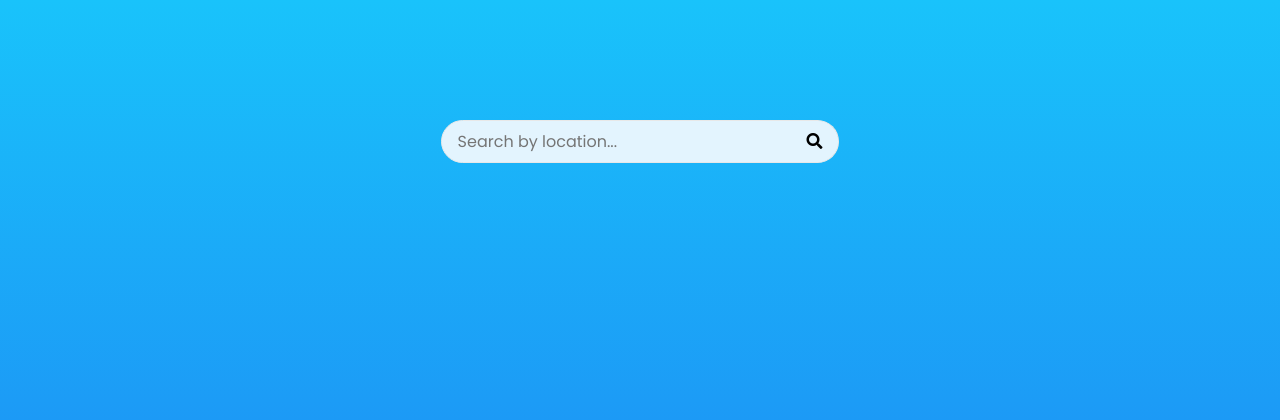
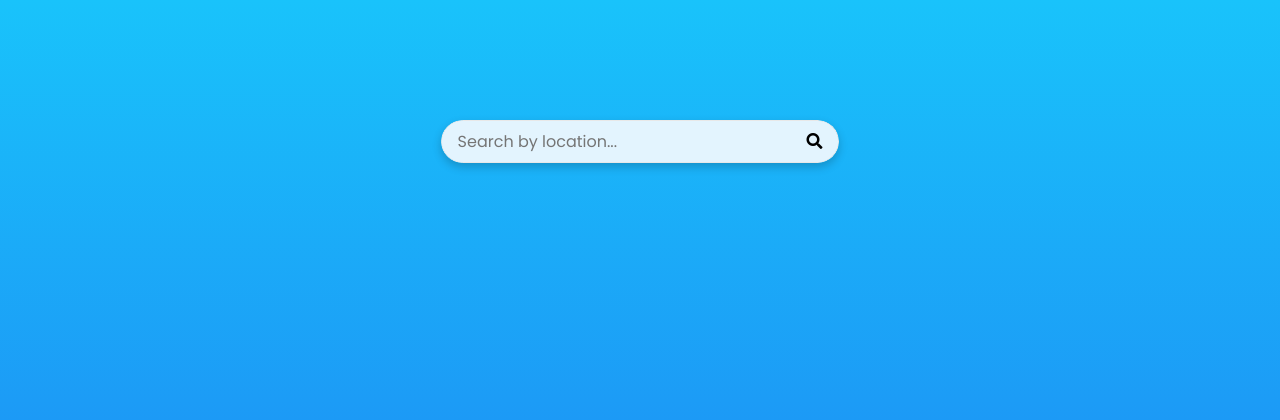
Before and after one commit to georit/sharpe-forecasts, a PHP site: page /home.html in a window 1280 px wide. Shown: the top 420 px of the page. Run offline with PHP 8.4, Linux system fonts and the light colour scheme; some libraries are stand-ins or nearby versions.

Commit message:
Minor adjustment

```diff
--- a/css/style.css
+++ b/css/style.css
@@ -37,6 +37,8 @@ body {
 .search {
   max-width: 75vw;
   overflow: hidden;
+  border-radius: 25px;
+  box-shadow: 0 4px 10px rgba(0, 0, 0, 0.2);
 }
 
 .search-input,
```
